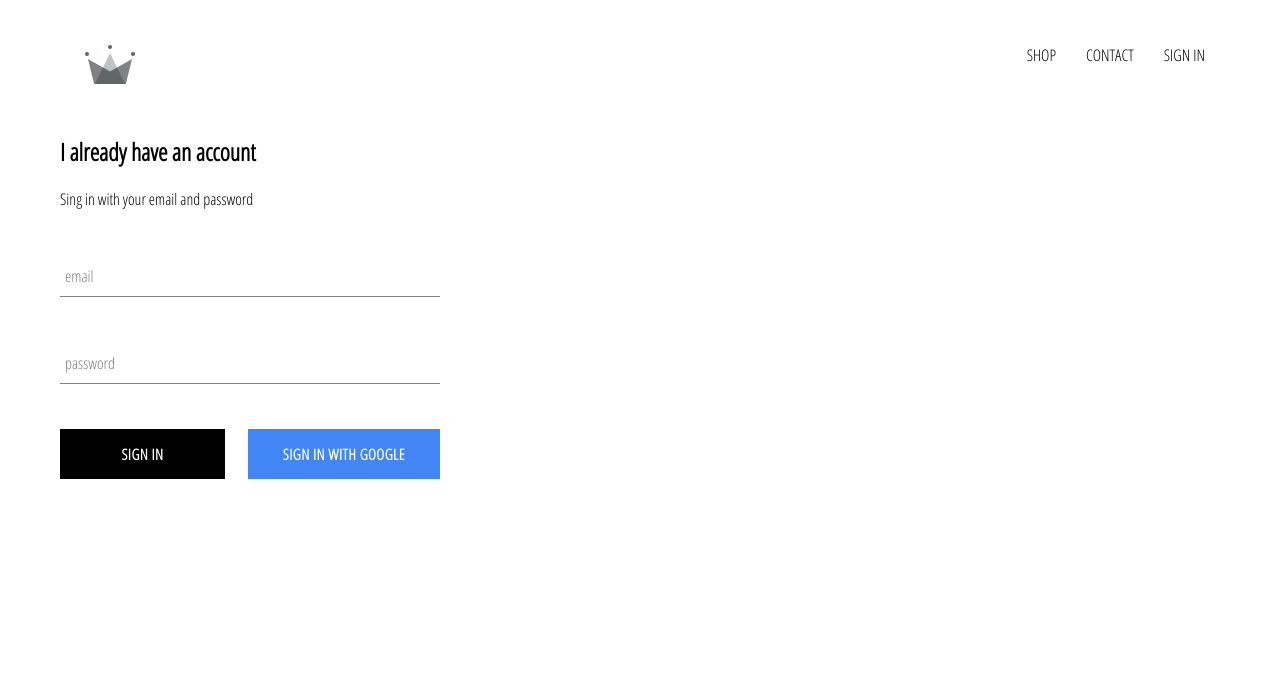
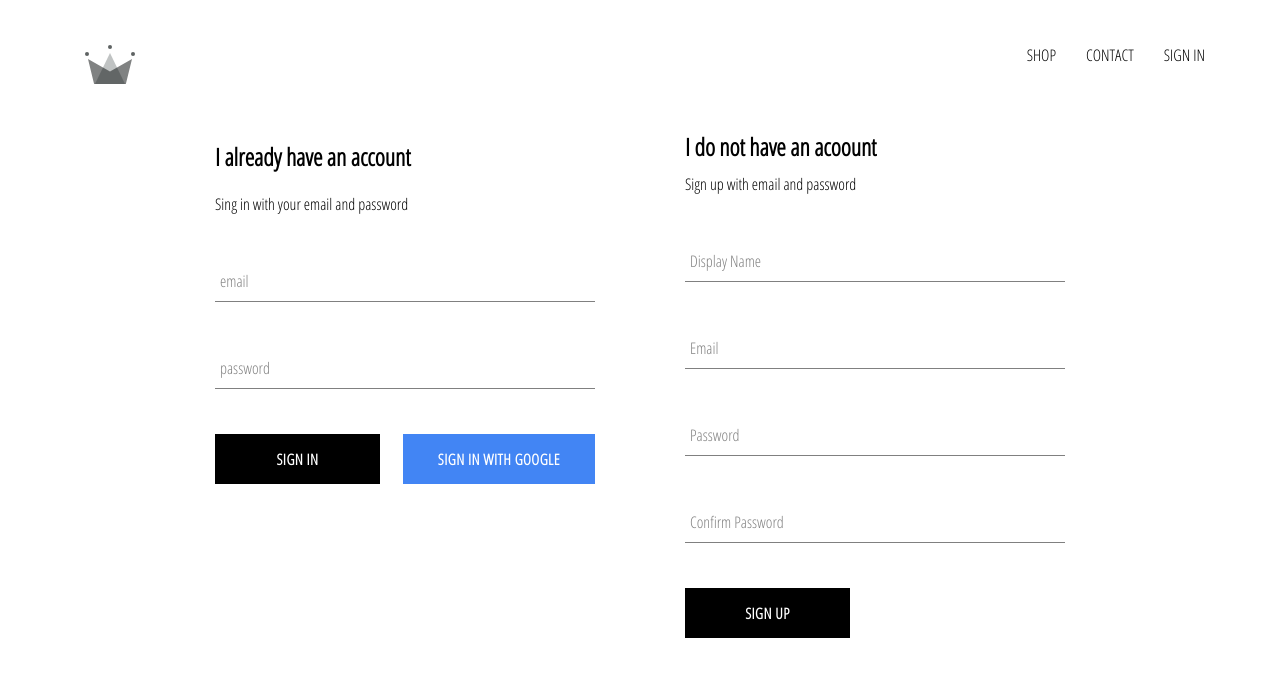
Before and after one commit to DannyBueno/crwn-clothing, a React (Create React App) app: page /signin in a window 1280 px wide. Shown: the top 676 px of the page. Built offline with nearby package versions, Linux system fonts and the light colour scheme; no server answers.

Commit message:
implemented firebase utils, included ability to store authenticated users into firebase database

```diff
--- a/package.json
+++ b/package.json
@@ -12,6 +12,12 @@
     "react-dom": "^16.13.1",
     "react-router-dom": "^5.1.2",
     "react-scripts": "3.4.1"
+  },
+  "devDependencies": {
+    "react-scripts": "3.0.0"
+  },
+  "resolutions": {
+    "babel-jest": "24.7.1"
   },
   "scripts": {
     "start": "react-scripts start",
--- a/src/App.js
+++ b/src/App.js
@@ -7,7 +7,7 @@
 import ShopPage from './pages/shop/shop.component.jsx';
 import SignInAndSignUpPage from './pages/sign-in-and-sign-up/sign-in-and-sign-up.component'
 import Header from './components/header/header.component'
-import { auth } from './firebase/firebase.utils';
+import { auth, createUserProfileDocument } from './firebase/firebase.utils';
 
 
 class App extends React.Component {
@@ -23,10 +23,23 @@
 
    // opening and closing subscription
   componentDidMount() {
-    this.unsubscribeFromAuth = auth.onAuthStateChanged(user => {
-      this.setState({ currentUser: user });
+    this.unsubscribeFromAuth = auth.onAuthStateChanged(async userAuth => {
+        if (userAuth) {
+          const userRef = await createUserProfileDocument(userAuth);
 
-      console.log(user);
+          userRef.onSnapshot(snapShot => {
+            this.setState({
+              currentUser: {
+                id: snapShot.id,
+                ...snapShot.data()
+              }
+            });
+            console.log(this.state);
+          });
+
+        }
+
+        this.setState({ currentUser: userAuth});
     });
   }
    //closing when the component unMounts
--- /dev/null
+++ b/src/components/sign-up/sign-up.component.jsx
@@ -0,0 +1,113 @@
+import React from 'react';
+
+import FormInput from '../form-input/form-input.component';
+import CustomButton from '../custom-button/custom-button.component';
+
+import { auth, createUserProfileDocument } from '../../firebase/firebase.utils';
+
+import './sign-up.styles.scss';
+
+//state class to store user input
+class SignUp extends React.Component {
+    constructor() {
+        super();
+
+        //what the user types into the fields
+        this.state = {
+            displayName: '',
+            email: '',
+            password: '',
+            confirmPassword: ''
+        }
+    }
+    //async function that gets event and prevents the default submitting
+    handleSubmit = async event => {
+        event.preventDefault();
+
+        const {displayName, email, password, confirmPassword } = this.state;
+
+        //check if pasword and confirmPassword dont match
+        if(password !== confirmPassword) {
+            alert("passwords dont match");
+            return;
+        }
+
+        try {
+            //return user of the await
+            //destructure user
+            const { user } = await auth.createUserWithEmailAndPassword(email, password);
+
+           //resetting the state
+           await createUserProfileDocument(user, { displayName });
+
+           this.setState({
+            displayName: '',
+            email: '',
+            password: '',
+            confirmPassword: ''
+           });
+
+        } catch (error) {
+
+            console.error(error);
+        }
+    };
+
+    handleChange = event => {
+        //destructure name & value off the target
+        const { name, value } = event.target;
+
+        this.setState({ [name]: value });
+    };
+
+    render() {
+        //destructuring values
+        const {displayName, email, password, confirmPassword } = this.state;
+        return(
+         <div className='sign-up'>
+             <h2 className='title'> I do not have an acoount </h2>
+               <span> Sign up with email and password </span>
+               <form className='sign-up-form' onSubmit={this.handleSubmit}>
+                    <FormInput
+                    type='text'
+                    name='displayName'
+                    value={displayName}
+                    onChange={this.handleChange}
+                    label='Display Name'
+                    required
+                    />
+
+                    <FormInput
+                    type='email'
+                    name='email'
+                    value={email}
+                    onChange={this.handleChange}
+                    label='Email'
+                    required
+                    />
+
+                    <FormInput
+                    type='password'
+                    name='password'
+                    value={password}
+                    onChange={this.handleChange}
+                    label='Password'
+                    required
+                    />
+
+                    <FormInput
+                    type='password'
+                    name='confirmPassword'
+                    value={confirmPassword}
+                    onChange={this.handleChange}
+                    label='Confirm Password'
+                    required
+                    />
+                    <CustomButton type='submit'> SIGN UP </CustomButton>
+               </form>
+         </div>
+       )
+    }
+}
+
+export default SignUp;
--- /dev/null
+++ b/src/components/sign-up/sign-up.styles.scss
@@ -0,0 +1,9 @@
+.sign-up {
+    display: flex;
+    flex-direction: column;
+    width: 380px;
+
+    .title {
+        margin: 10px 0;
+    }
+}
--- a/src/firebase/firebase.utils.js
+++ b/src/firebase/firebase.utils.js
@@ -4,15 +4,48 @@
 
 // crwn clothing Firebase configuration
 const config = {
-    apiKey: "AIzaSyDCgzvF3s3IiXLhUo7FGeed8ye8uBjwurk",
-    authDomain: "crwn-db-63f89.firebaseapp.com",
-    databaseURL: "https://crwn-db-63f89.firebaseio.com",
-    projectId: "crwn-db-63f89",
-    storageBucket: "crwn-db-63f89.appspot.com",
-    messagingSenderId: "2787963866",
-    appId: "1:2787963866:web:f8f77215fa824a43cc46e3",
-    measurementId: "G-L80J17LYLD"
+    apiKey: 'AIzaSyDCgzvF3s3IiXLhUo7FGeed8ye8uBjwurk',
+    authDomain: 'crwn-db-63f89.firebaseapp.com',
+    databaseURL: 'https://crwn-db-63f89.firebaseio.com',
+    projectId: 'crwn-db-63f89',
+    storageBucket: 'crwn-db-63f89.appspot.com',
+    messagingSenderId: '2787963866',
+    appId: '1:2787963866:web:f8f77215fa824a43cc46e3'
+
   };
+
+// function to take in user auth and store into DB
+
+export const createUserProfileDocument = async (userAuth, additionalData) => {
+  //if userAuth does not exist return
+  if(!userAuth) return;
+
+ //get back the userRef and get a snapShot
+  const userRef = firestore.doc(`users/${userAuth.uid}`);
+
+  const snapShot = await userRef.get();
+
+ //if snapSHot does not exists, create the data
+  if (!snapShot.exists) {
+    //need displayName & email from userAuth
+    const { displayName, email } = userAuth;
+    const createdAt = new Date();
+
+    // creating a new user using userAuth data
+    try {
+      await userRef.set({
+        displayName,
+        email,
+        createdAt,
+        ...additionalData
+      })
+    } catch (error) {
+      console.log('error creating user', error.message);
+
+    }
+  }
+  return userRef;
+};
 
 // initialize Firebase
 firebase.initializeApp(config);
--- a/src/pages/sign-in-and-sign-up/sign-in-and-sign-up.component.jsx
+++ b/src/pages/sign-in-and-sign-up/sign-in-and-sign-up.component.jsx
@@ -1,13 +1,15 @@
 import React from 'react';
 
 import SignIn from '../../components/sign-in/sign-in.component';
+import SignUp from '../../components/sign-up/sign-up.component';
 
 import './sign-in-and-sign-up.styles.scss';
 
 
 const SignInAndSignUpPage = () => (
     <div className='sign-in-and-sign-up' >
-       <SignIn/>
+       <SignIn />
+       <SignUp />
     </div>
 );
 
--- a/src/pages/sign-in-and-sign-up/sign-in-and-sign-up.styles.scss
+++ b/src/pages/sign-in-and-sign-up/sign-in-and-sign-up.styles.scss
@@ -0,0 +1,6 @@
+.sign-in-and-sign-up {
+    width: 850px;
+    display: flex;
+    justify-content: space-between;
+    margin: 30px auto;
+}
```
